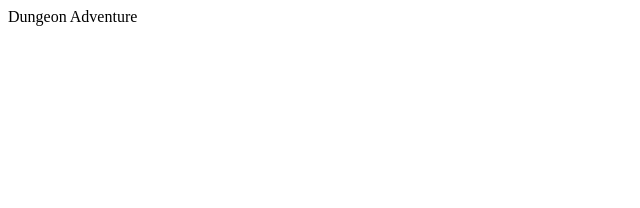
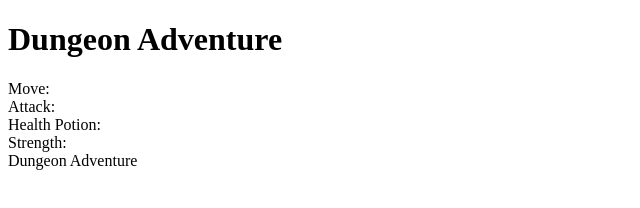
Before and after one commit to jlshaw117/dungeon-adventure, a website built with webpack: page dist/index.html in a window 1280 px wide. Shown: the whole page, without its empty margins (0-640 px from the left). Built offline with nearby package versions, Linux system fonts and the light colour scheme; files whose address does not match are found by name.

Commit message:
Add html skeleton

```diff
--- a/dist/index.html
+++ b/dist/index.html
@@ -9,6 +9,20 @@
         <script src="main.js"></script>
     </head>
     <body>
-        <div id='root'></div>
+        <header>
+            <h1>Dungeon Adventure</h1>
+        </header>
+        <div class='main'>
+            <div class='main-left'>
+                <div class='move'>Move: </div>
+                <div class='attack'>Attack: </div>
+                <div class='health'>Health Potion:</div>
+                <div class='strenth'>Strength:</div>
+            </div>
+            <div class='main-right'>
+                <div id='root'></div>
+                <div class='inventory'></div>
+            </div>
+        </div>
     </body>
 </html>
```
